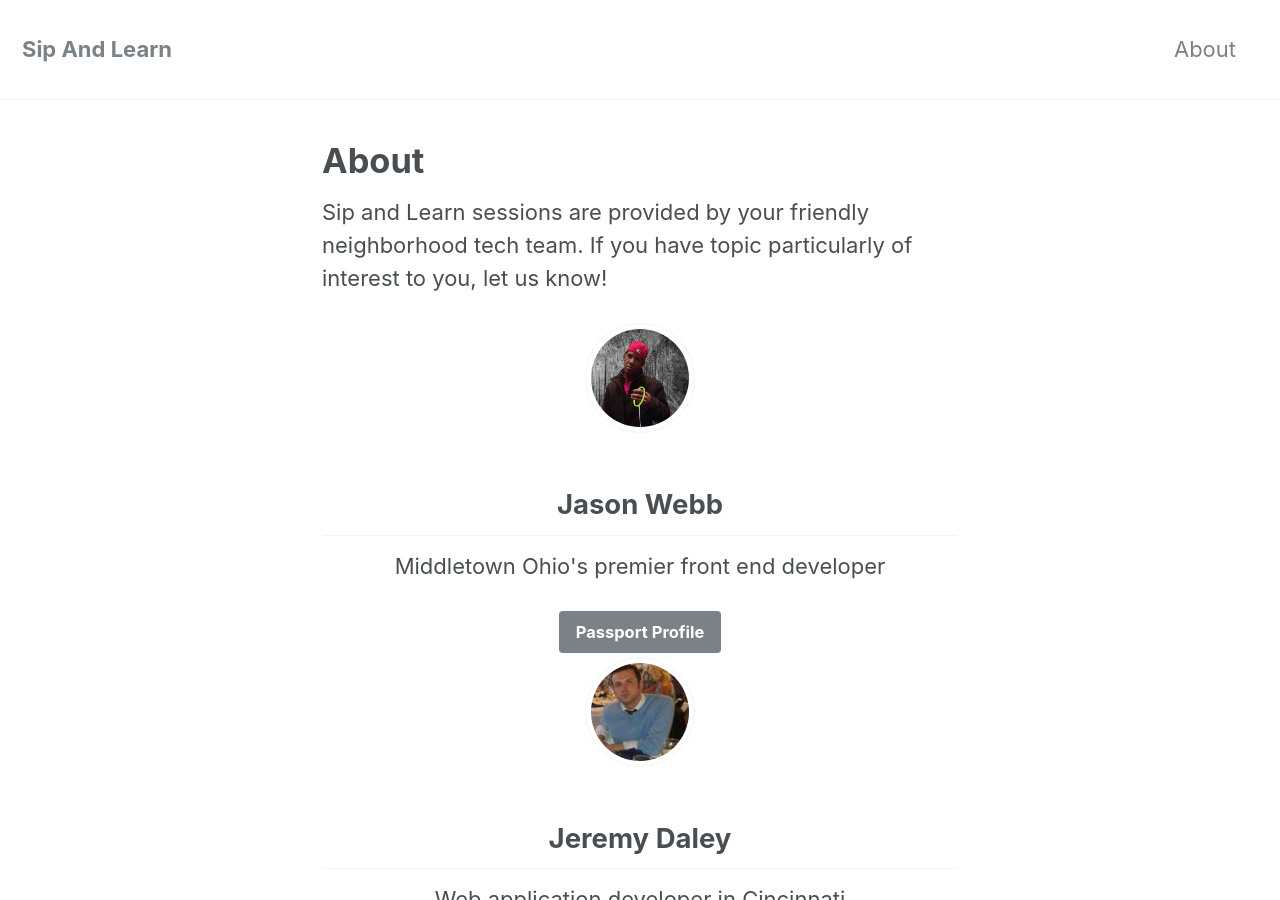
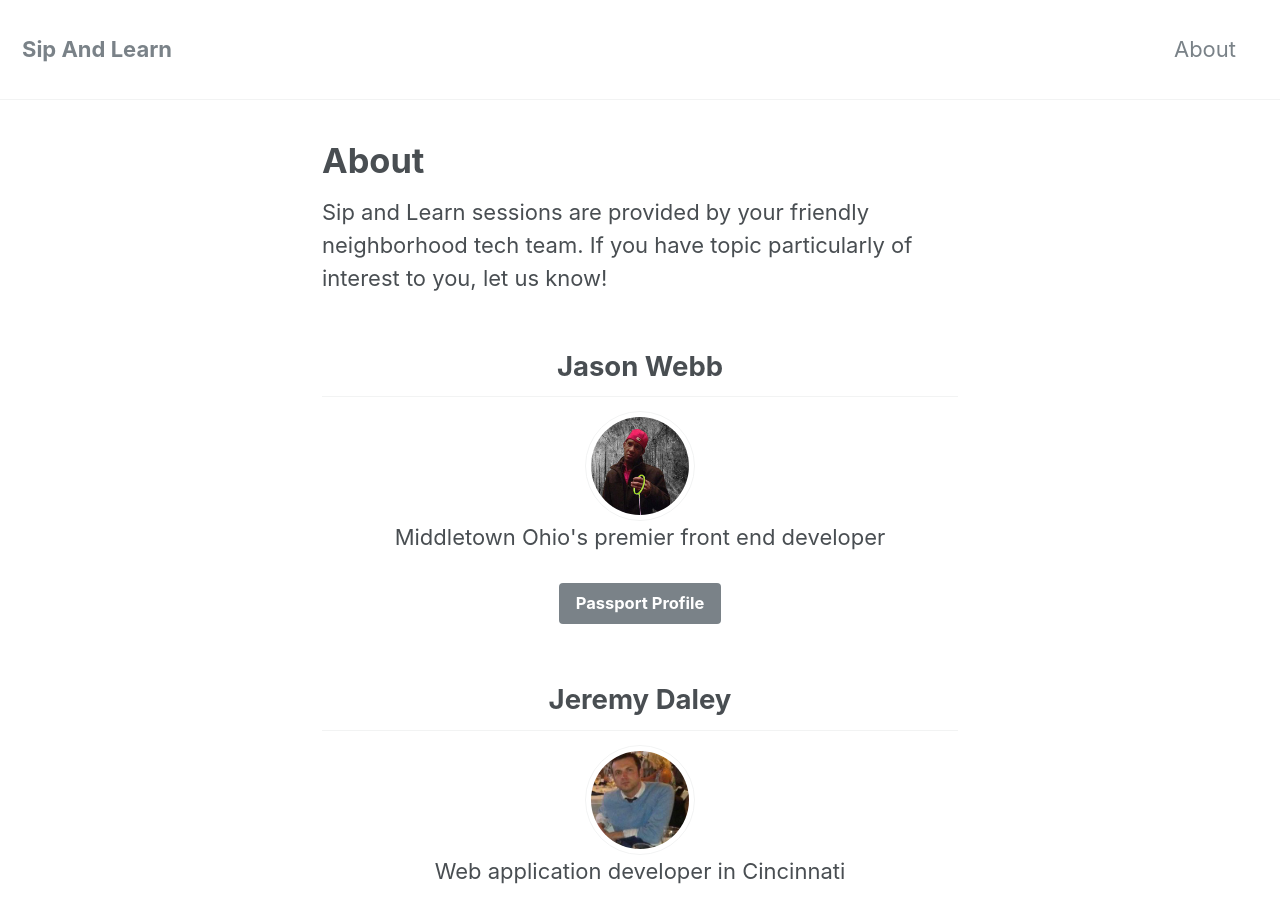
Before and after one commit to technicallySpeaking/technicallySpeaking.github.io, a Jekyll site: the page built from about.html, in a window 1280 px wide and 900 px high. Built offline with Jekyll 4.4.1, drawn with Linux system fonts in a browser that asks for light colours; nearby versions of some CDN libraries.

Commit message:
Updated 'about.html' via CloudCannon

```diff
--- a/about.html
+++ b/about.html
@@ -6,10 +6,10 @@ permalink: /about/
 
 {% for author in site.data.authors %}
   <div class="text-center">
+    <h2>{{ author[1].name }}</h2>
     <div class="author__avatar" style="width: auto; height: auto; display: block">
       <img style="display: block; margin-left: auto; margin-right: auto;" src="{{ author[1].avatar | relative_url }}"/>
     </div>
-    <h2>{{ author[1].name }}</h2>
     <p>{{ author[1].bio }}</p>
     <a class="btn btn--primary" href="{{ author[1].uri }}">Passport Profile</a>
   </div>
```
